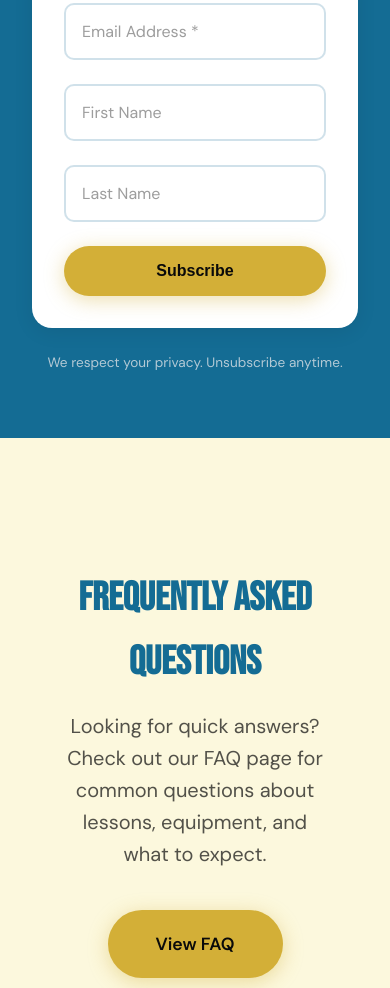
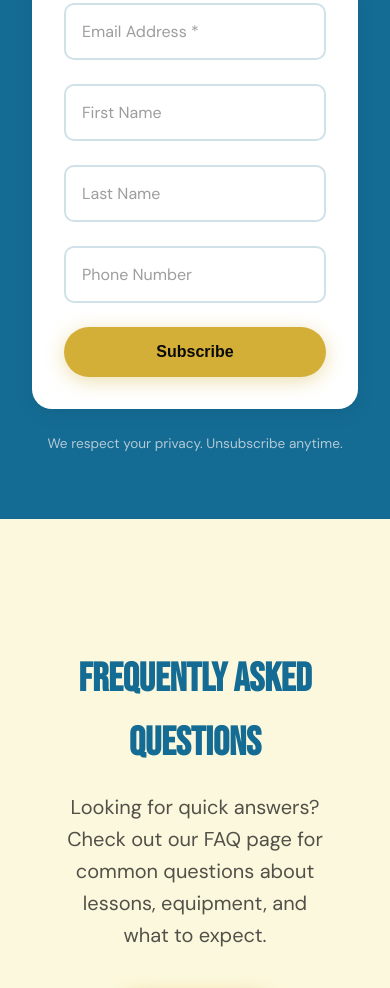
Before and after one commit to holleeze/water-ski-site, a website: page contact.html in a window 390 px wide. Shown: the part 2873-3861 px from the top of the page. Drawn offline with Linux system fonts and the light colour scheme.

Commit message:
added phone number field to mailing list

```diff
--- a/contact.html
+++ b/contact.html
@@ -163,6 +163,9 @@
               <div class="mc-field-group">
                 <input type="text" name="LNAME" class="text" id="mce-LNAME" placeholder="Last Name" value="">
               </div>
+              <div class="mc-field-group">
+                <input type="tel" name="MMERGE3" class="text" id="mce-MMERGE3" placeholder="Phone Number" value="">
+              </div>
               <div id="mce-responses" class="clear foot">
                 <div class="response" id="mce-error-response" style="display: none;"></div>
                 <div class="response" id="mce-success-response" style="display: none;"></div>
@@ -179,6 +182,7 @@
           </form>
         </div>
       </div>
+
 
       <p style="newsletter-content">
         We respect your privacy. Unsubscribe anytime.
--- a/style.css
+++ b/style.css
@@ -1040,7 +1040,8 @@ nav {
 }
 
 #mc_embed_signup input[type="email"],
-#mc_embed_signup input[type="text"] {
+#mc_embed_signup input[type="text"],
+#mc_embed_signup input[type="tel"] {
   width: 100%;
   padding: 1rem;
   border: 2px solid rgba(20, 108, 148, 0.2);
@@ -1053,12 +1054,14 @@ nav {
 }
 
 #mc_embed_signup input[type="email"]::placeholder,
-#mc_embed_signup input[type="text"]::placeholder {
+#mc_embed_signup input[type="text"]::placeholder,
+#mc_embed_signup input[type="tel"]::placeholder {
   color: rgba(10, 10, 10, 0.4);
 }
 
 #mc_embed_signup input[type="email"]:focus,
-#mc_embed_signup input[type="text"]:focus {
+#mc_embed_signup input[type="text"]:focus,
+#mc_embed_signup input[type="tel"]:focus {
   outline: none;
   border-color: var(--teal-bright);
 }
```
